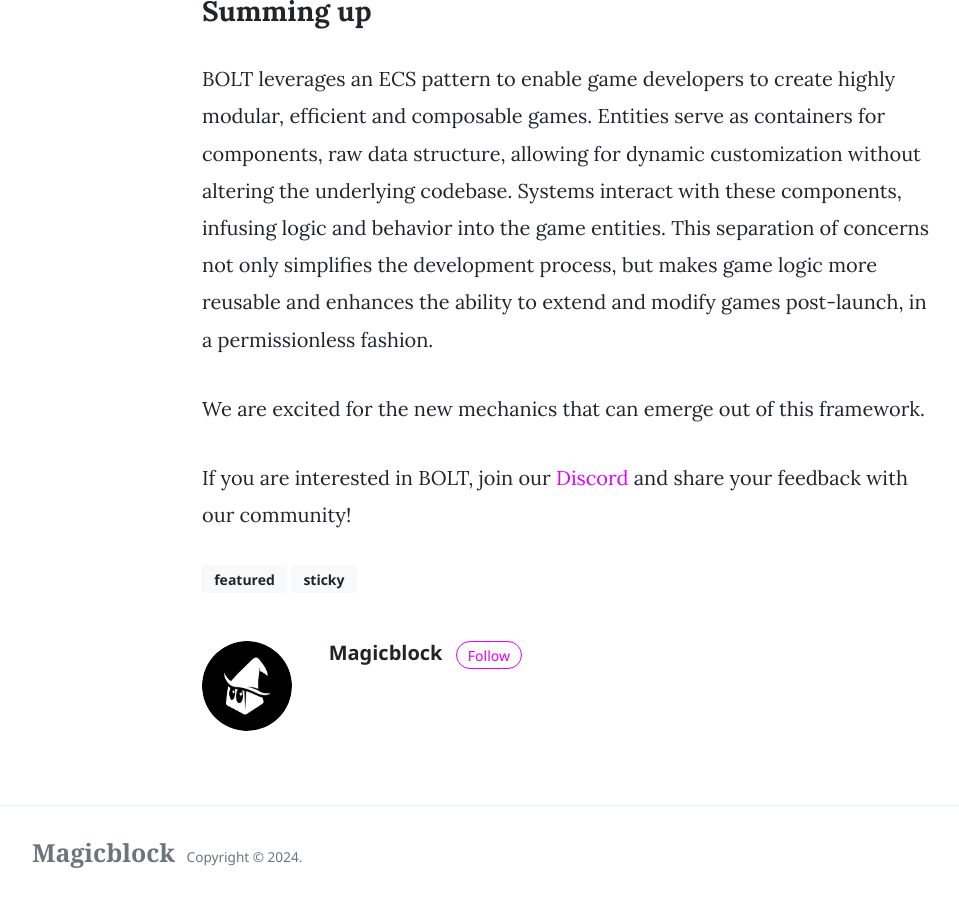
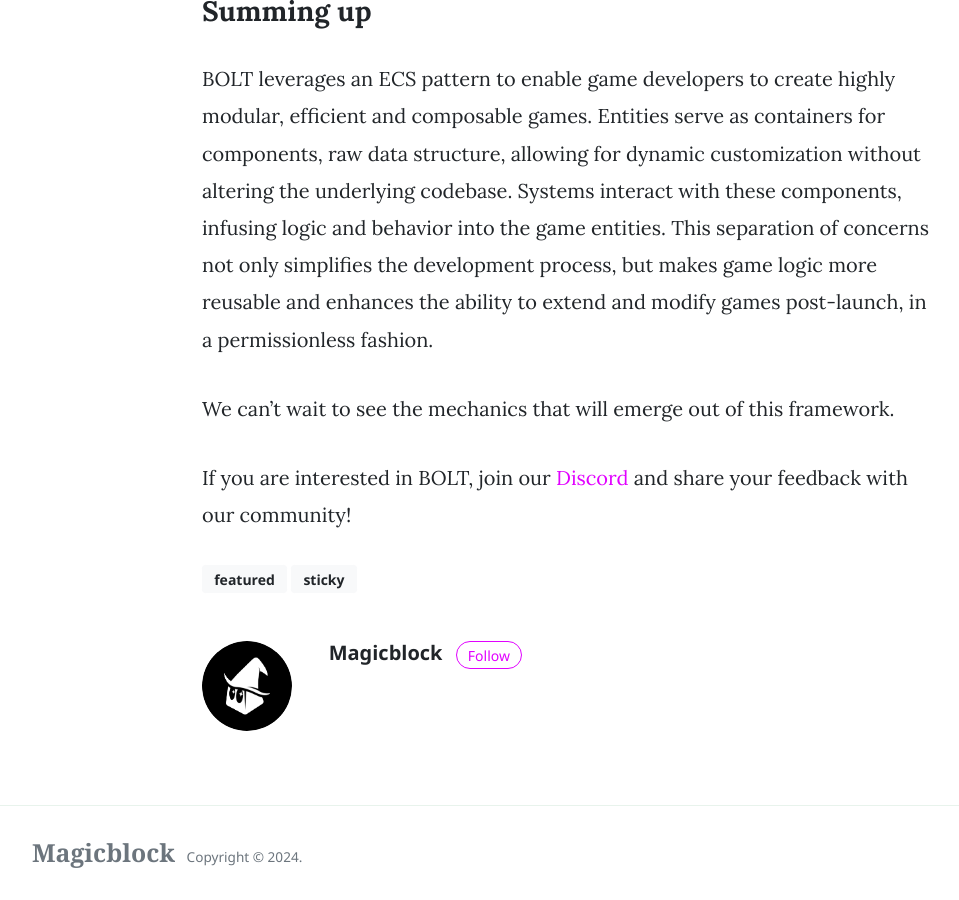
Before and after one commit to magicblock-labs/blog, a Jekyll site: the page built from _posts/2024-03-01-bolt-v0.1.md, in a window 1280 px wide and 900 px high, scrolled down 7477 px. Shown: the whole window, without its empty margins (73-1032 px from the left). Built offline with Jekyll 4.4.1, drawn with Linux system fonts in a browser that asks for light colours; nearby versions of some CDN libraries.

Commit message:
Update 2024-03-01-bolt-v0.1.md

```diff
--- a/_posts/2024-03-01-bolt-v0.1.md
+++ b/_posts/2024-03-01-bolt-v0.1.md
@@ -212,6 +212,6 @@
 
 BOLT leverages an ECS pattern to enable game developers to create highly modular, efficient and composable games. Entities serve as containers for components, raw data structure, allowing for dynamic customization without altering the underlying codebase. Systems interact with these components, infusing logic and behavior into the game entities. This separation of concerns not only simplifies the development process, but makes game logic more reusable and enhances the ability to extend and modify games post-launch, in a permissionless fashion.
 
-We are excited for the new mechanics that can emerge out of this framework.
+We can’t wait to see the mechanics that will emerge out of this framework.
 
 If you are interested in BOLT, join our [Discord](https://discord.com/invite/MBkdC3gxcv) and share your feedback with our community!
```
